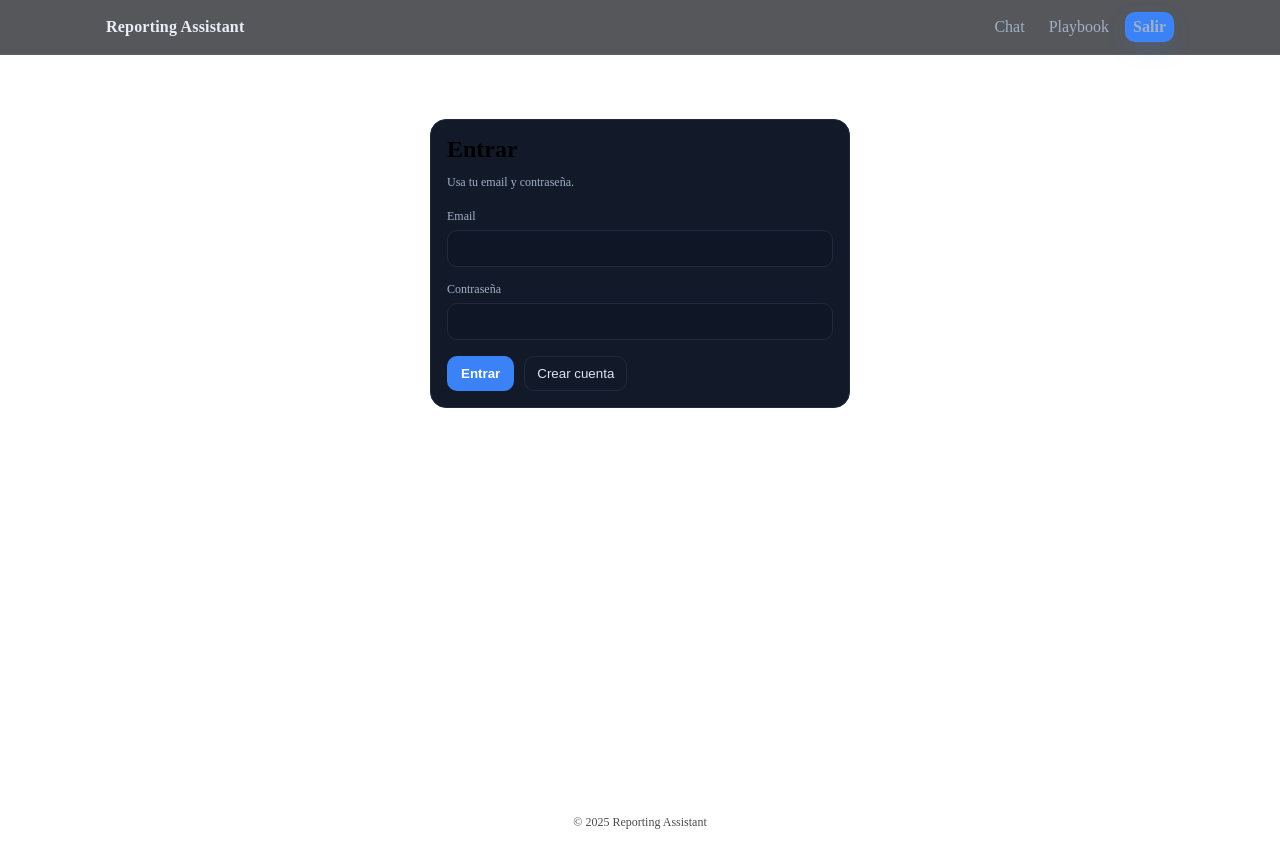
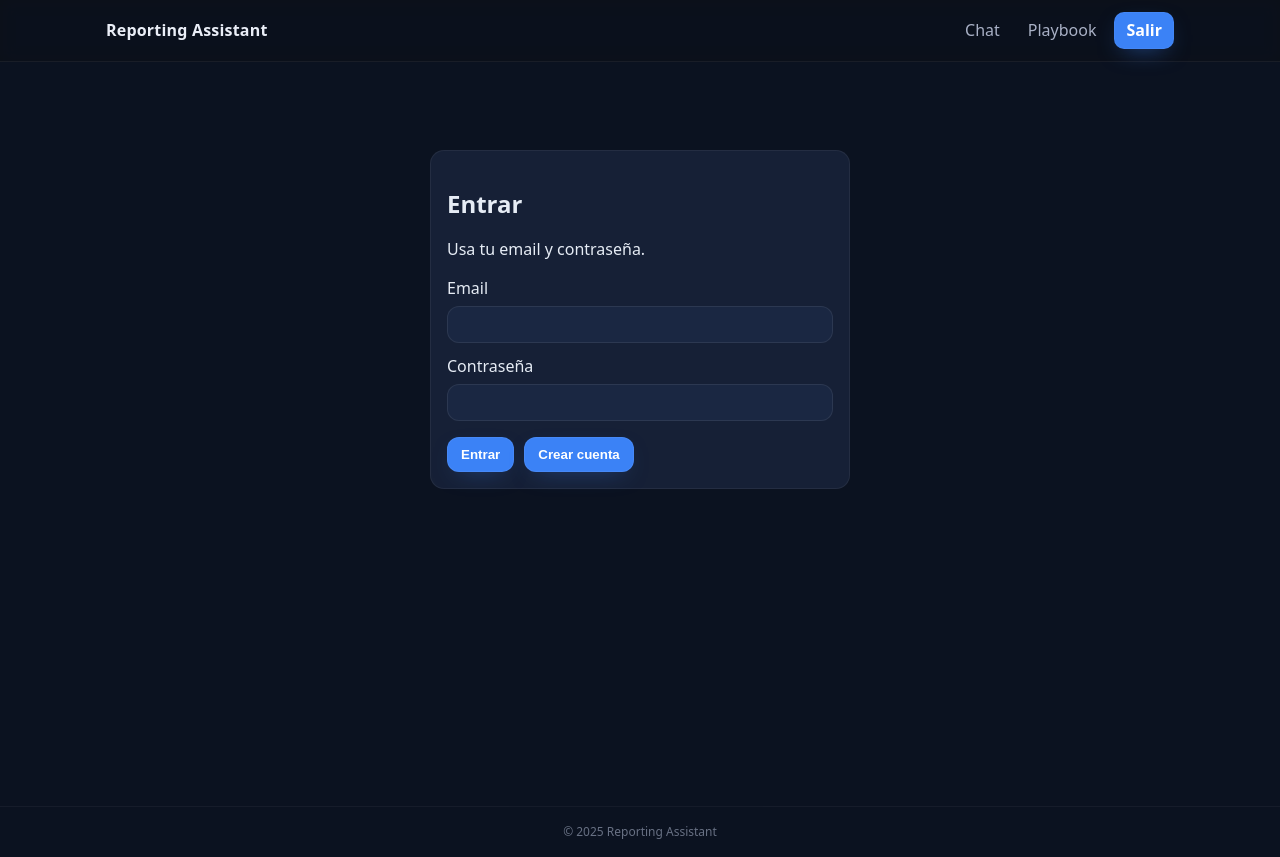
Before and after one commit to dsala1/reporting-assistant-starter, a Next.js app: page /login in a window 1280 px wide. Built offline with nearby package versions, Linux system fonts and the light colour scheme; no server answers.

Commit message:
Update globals.css

```diff
--- a/app/globals.css
+++ b/app/globals.css
@@ -1,119 +1,78 @@
-/* ===== Reset minimal */
-* { box-sizing: border-box; }
+/* ===== Reset + base ===== */
+*,
+*::before,
+*::after { box-sizing: border-box; }
 html, body { height: 100%; }
-body, h1, h2, h3, p, ul { margin: 0; }
-img { max-width: 100%; display: block; }
-
-/* ===== Theme (dark clean) */
-:root{
-  --bg:#0b1320;
-  --panel:#121a2a;
-  --panel-2:#0f1726;
-  --text:#dce4f2;
-  --muted:#9fb0c7;
-  --border:#1f2a3f;
-  --brand:#3b82f6; /* azul botón */
+html { -webkit-text-size-adjust: 100%; }
+body {
+  margin: 0;
+  font-family: ui-sans-serif, system-ui, -apple-system, Segoe UI, Roboto, Helvetica, Arial, "Apple Color Emoji", "Segoe UI Emoji";
+  color: #E6ECF5;
+  background: #0B1220; /* FONDO OSCURO */
+  line-height: 1.45;
 }
 
-body.site{
-  background: var(--bg);
-  color: var(--text);
-  font: 14px/1.55 ui-sans-serif, system-ui, -apple-system, Segoe UI, Roboto, 'Helvetica Neue', Arial, 'Apple Color Emoji','Segoe UI Emoji';
+/* ----- Theme tokens ----- */
+:root{
+  --bg-900:#0b1220;
+  --bg-850:#0f1729;
+  --bg-800:#131a2e;
+  --surface:#162036;
+  --surface-2:#1a2742;
+  --fg-100:#e6ecf5;
+  --fg-300:#a9b1c6;
+  --fg-400:#8f98ad;
+  --accent:#3b82f6;
+  --ring: 0 0 0 1px rgba(255,255,255,.06) inset, 0 8px 24px -12px rgba(59,130,246,.55);
 }
 
-/* ===== Topbar */
-.topbar{
-  position: sticky;
-  top: 0;
-  z-index: 50;
-  backdrop-filter: saturate(120%) blur(8px);
-  background: color-mix(in srgb, var(--bg) 85%, transparent);
-  border-bottom: 1px solid var(--border);
-}
-.topbar__inner{
-  max-width: 1120px;
+/* ===== Layout ===== */
+main {
+  max-width: 1100px;       /* CENTRADO */
   margin: 0 auto;
-  padding: 12px 20px;
-  display: flex;
-  align-items: center;
-  justify-content: space-between;
-  gap: 16px;
-}
-.brand{
-  font-weight: 600;
-  letter-spacing: .2px;
-  color: var(--text);
-  text-decoration: none;
-}
-.brand:hover{ opacity: .9; }
-
-.nav{
-  display: flex;
-  align-items: center;
-  gap: 14px;
-}
-.nav a{
-  color: var(--muted);
-  text-decoration: none;
-  padding: 6px 8px;
-  border-radius: 10px;
-}
-.nav a:hover{ color: var(--text); background: var(--panel-2); }
-
-.btn-ghost{
-  appearance: none;
-  border: 1px solid var(--border);
-  background: transparent;
-  color: var(--text);
-  padding: 6px 12px;
-  border-radius: 10px;
-  cursor: pointer;
-}
-.btn-ghost:hover{ border-color: var(--brand); }
-
-/* ===== Main container (centra todo) */
-.container{
-  max-width: 960px;
-  margin: 32px auto;
-  padding: 0 20px 64px;
+  padding: 24px 16px 48px;
+  min-height: calc(100dvh - 56px);
 }
 
-/* ===== Cards / panels reutilizables */
-.card{
-  background: var(--panel);
-  border: 1px solid var(--border);
-  border-radius: 16px;
+footer {
+  border-top: 1px solid rgba(255,255,255,.06);
+  color: var(--fg-400);
+}
+
+/* ===== Generic building blocks ===== */
+.container { max-width: 1100px; margin: 0 auto; padding: 24px 16px; }
+.card {
+  background: var(--surface);
+  border: 1px solid rgba(255,255,255,.06);
+  border-radius: 14px;
   padding: 16px;
 }
+.input,
+textarea {
+  width: 100%;
+  background: var(--surface-2);
+  border: 1px solid rgba(255,255,255,.08);
+  border-radius: 12px;
+  color: var(--fg-100);
+  padding: 10px 12px;
+  outline: none;
+}
+.input:focus,
+textarea:focus { border-color: rgba(59,130,246,.6); box-shadow: 0 0 0 3px rgba(59,130,246,.25); }
 
-.input, textarea{
-  width: 100%;
-  color: var(--text);
-  background: var(--panel-2);
-  border: 1px solid var(--border);
-  border-radius: 10px;
-  padding: 10px 12px;
+button {
+  background: var(--accent);
+  color: white;
+  border: 0;
+  border-radius: 12px;
+  padding: 10px 14px;
+  font-weight: 600;
+  cursor: pointer;
+  box-shadow: var(--ring);
 }
-textarea{ min-height: 96px; resize: vertical; }
+button:hover { filter: brightness(1.05); }
 
-.btn{
-  appearance: none;
-  border: none;
-  background: var(--brand);
-  color: white;
-  padding: 10px 14px;
-  border-radius: 10px;
-  cursor: pointer;
-  font-weight: 600;
-}
-.btn:hover{ filter: brightness(1.05); }
-
-.help{ color: var(--muted); font-size: 12px; }
-
-/* ===== Footer */
-.site__footer{
-  max-width: 1120px;
-  margin: 24px auto 48px;
-  padding: 0 20px;
-  color: var(--muted);
-}
+/* ===== Utility for chat page ===== */
+.chat-wrap { max-width: 760px; margin: 0 auto; }
+.chat-card { background: var(--surface); border: 1px solid rgba(255,255,255,.06); border-radius: 14px; padding: 16px; }
+.helper { color: var(--fg-300); font-size: 13px; }
```
